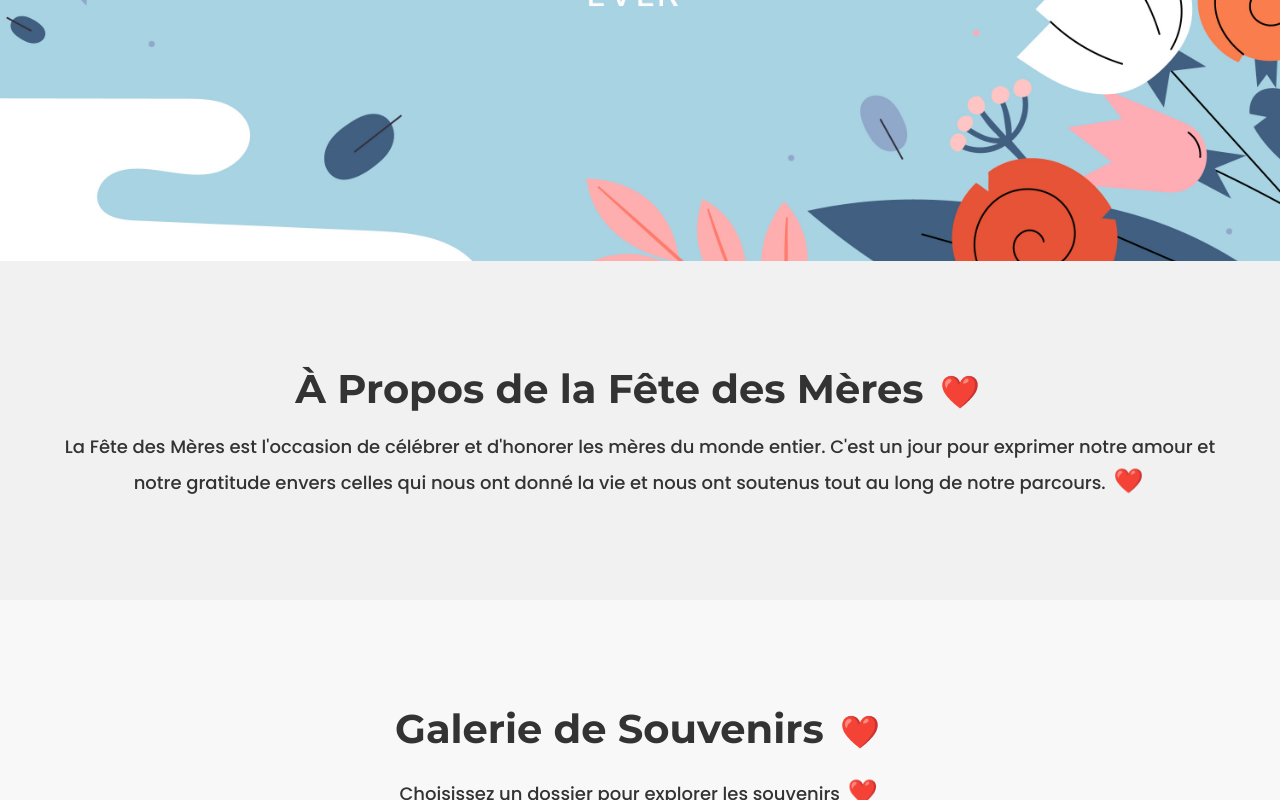
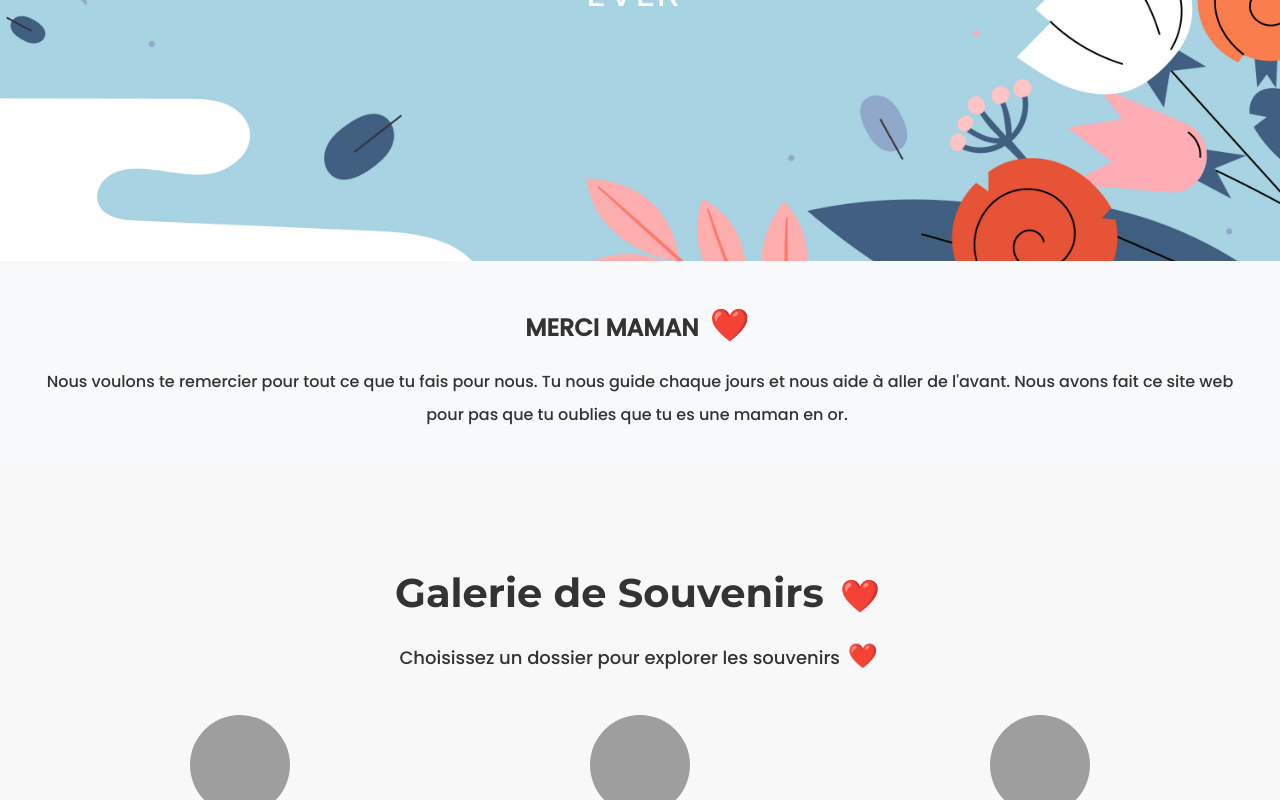
Before and after one commit to beludark/bonne-fete-maman, a plain HTML site: page index.html in a window 1280 px wide. Shown: the part 539-1339 px from the top of the page. Drawn offline with nearby package versions, Linux system fonts and the light colour scheme; grey boxes are pictures that could not be loaded.

Commit message:
Update index.html

```diff
--- a/index.html
+++ b/index.html
@@ -213,10 +213,9 @@
 </head>
 <body>
     <div class="hero"></div>
-    <div class="content" data-aos="fade-up" data-aos-duration="1000">
-        <div class="container">
-            <h2>À Propos de la Fête des Mères <span class="heart">❤️</span></h2>
-            <p>La Fête des Mères est l'occasion de célébrer et d'honorer les mères du monde entier. C'est un jour pour exprimer notre amour et notre gratitude envers celles qui nous ont donné la vie et nous ont soutenus tout au long de notre parcours. <span class="heart-small">❤️</span></p>
+    <div class="container">
+            <h2>MERCI MAMAN <span class="heart">❤️</span></h2>
+            <p>Nous voulons te remercier pour tout ce que tu fais pour nous. Tu nous guide chaque jours et nous aide à aller de l'avant. Nous avons fait ce site web pour pas que tu oublies que tu es une maman en or.<span class="heart-small"></p>
         </div>
     </div>
 
```
